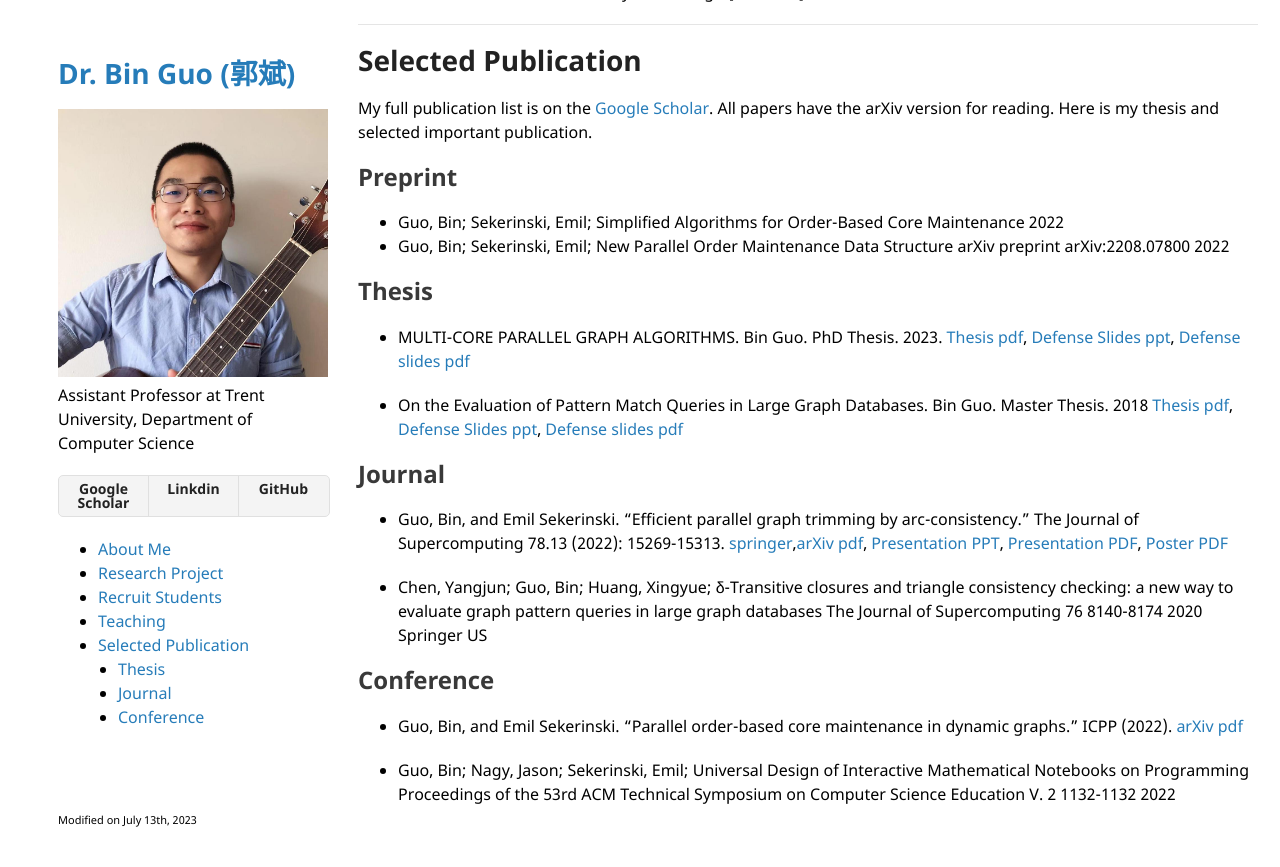
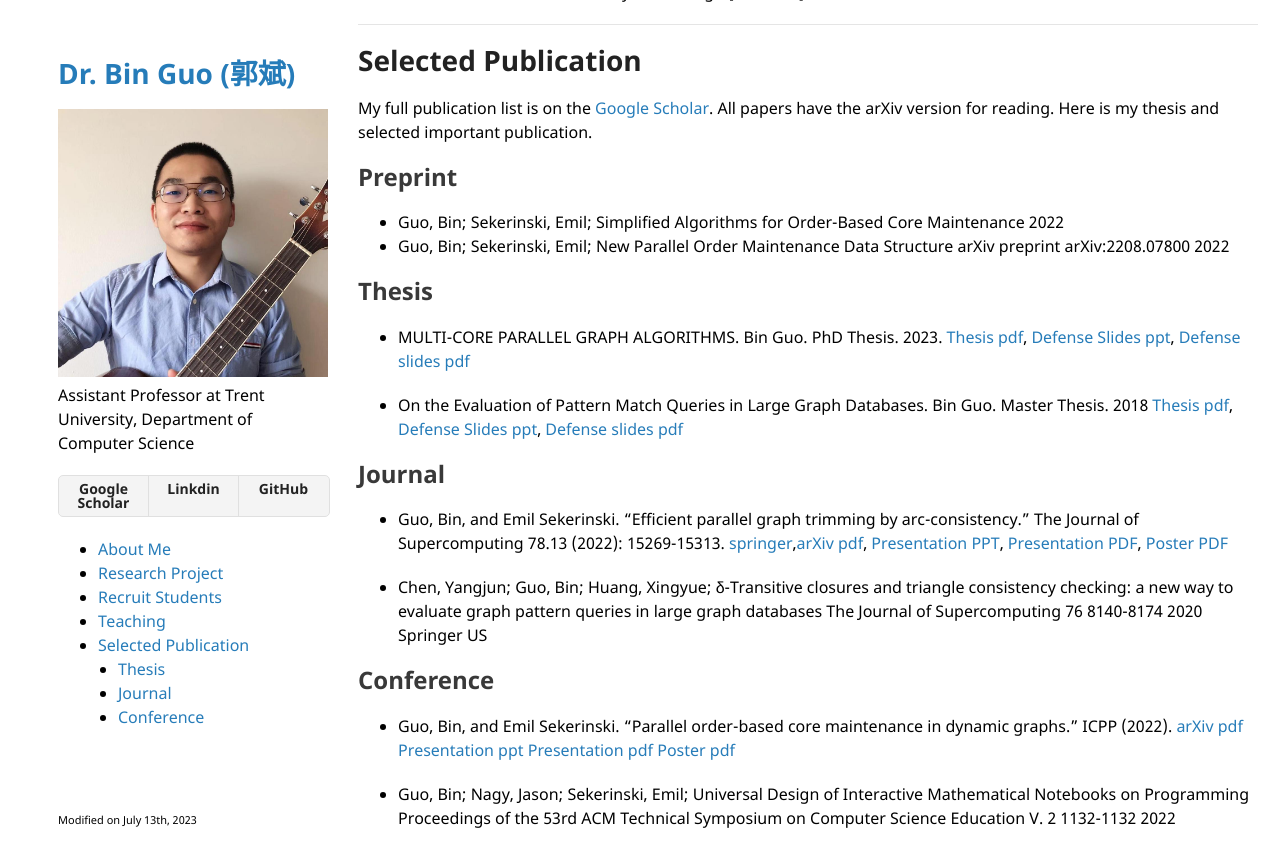
Before and after one commit to bin-guo/bin-guo.github.io, a Jekyll site: the page built from index.md, in a window 1280 px wide and 900 px high, scrolled down 1080 px. Shown: the top 867 px of the window. Built offline with Jekyll 4.4.1, drawn with Linux system fonts in a browser that asks for light colours; our own code applies the rules of GitHub Pages for plain Markdown files.

Commit message:
Update index.md

```diff
--- a/index.md
+++ b/index.md
@@ -57,6 +57,6 @@ Here is my thesis and selected important publication.
 
 
 ## Conference
-- Guo, Bin, and Emil Sekerinski. "Parallel order-based core maintenance in dynamic graphs." ICPP (2022). [arXiv pdf](https://arxiv.org/pdf/2210.14290.pdf)
+- Guo, Bin, and Emil Sekerinski. "Parallel order-based core maintenance in dynamic graphs." ICPP (2022). [arXiv pdf](https://arxiv.org/pdf/2210.14290.pdf) [Presentation ppt](publication/icpp2023/icpp23-2.pptx) [Presentation pdf](publication/icpp2023/icpp23-2.pdf) [Poster pdf](publication/icpp2023/icpp23-poster.pdf)
 
 - Guo, Bin; Nagy, Jason; Sekerinski, Emil; 	Universal Design of Interactive Mathematical Notebooks on Programming	Proceedings of the 53rd ACM Technical Symposium on Computer Science Education V. 2			1132-1132	2022
```
